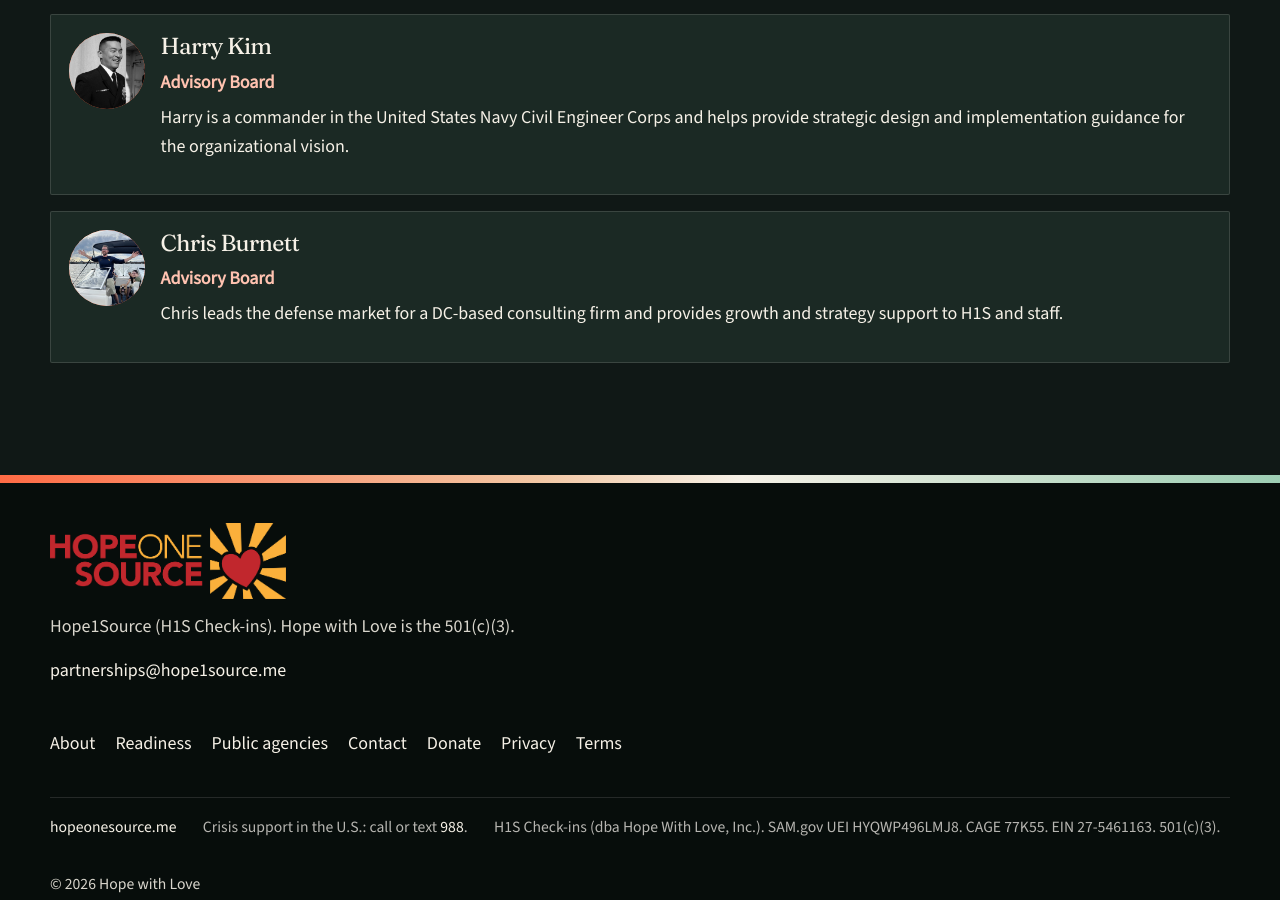
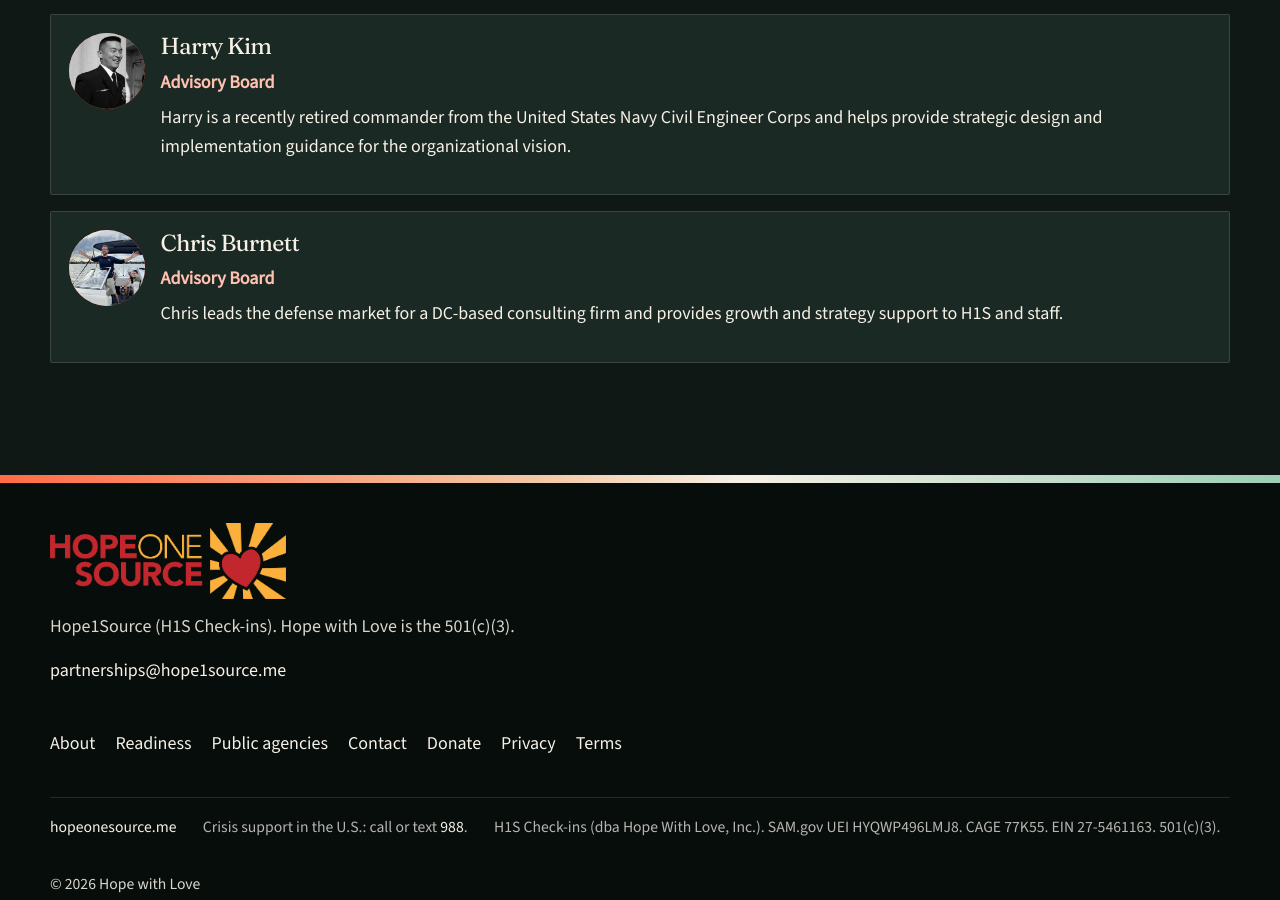
Before and after one commit to hopeonesource/hope1source.org, a React (Vite) app in the folder preview-v4/: page /team in a window 1280 px wide. Shown: the part 3190-4090 px from the top of the page. Built offline with nearby package versions, Linux system fonts and the light colour scheme.

Commit message:
Update Harry Kim retirement status in v4 biography

```diff
--- a/preview-v4/src/content/team.js
+++ b/preview-v4/src/content/team.js
@@ -81,7 +81,7 @@ export const team = [
     name: 'Harry Kim',
     role: 'Advisory Board',
     photo: 'photos/harry-kim.jpg',
-    bio: 'Harry is a commander in the United States Navy Civil Engineer Corps and helps provide strategic design and implementation guidance for the organizational vision.',
+    bio: 'Harry is a recently retired commander from the United States Navy Civil Engineer Corps and helps provide strategic design and implementation guidance for the organizational vision.',
   },
   {
     name: 'Chris Burnett',
```
Also changed, not shown: 1 other file (tests, documents, lock files or other folders).
